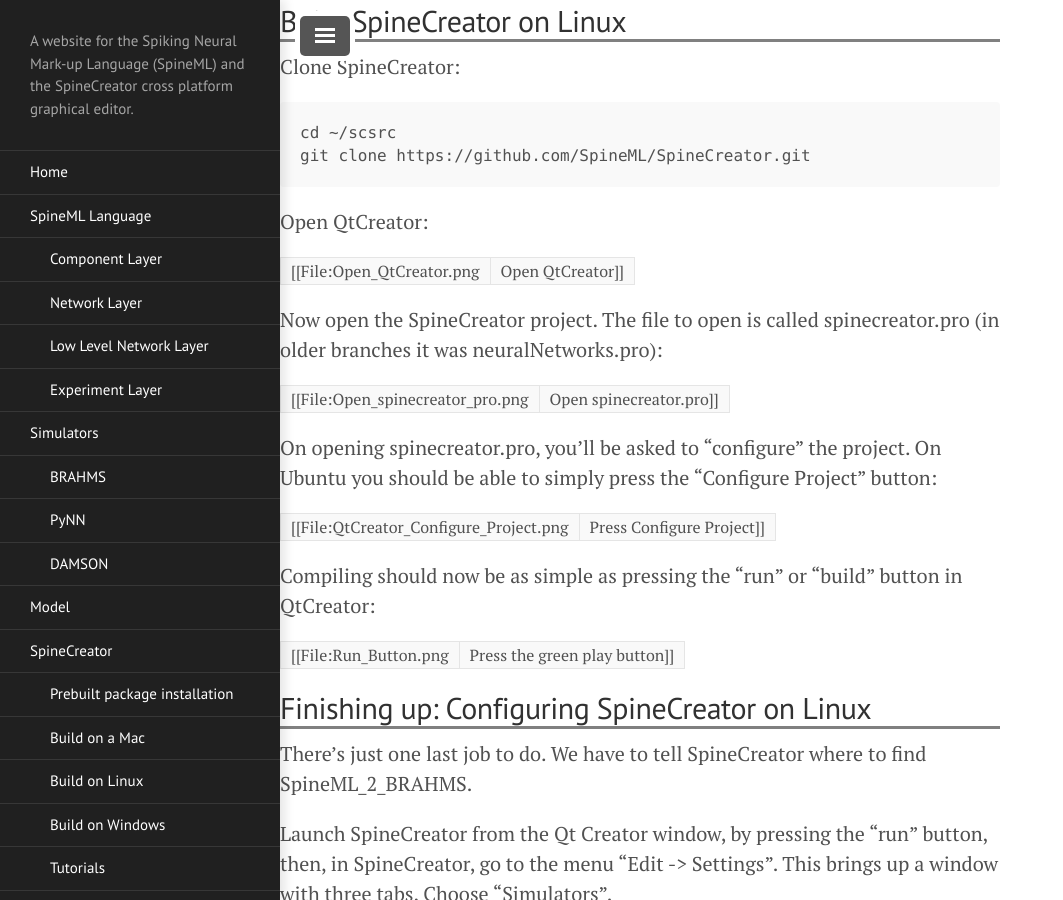
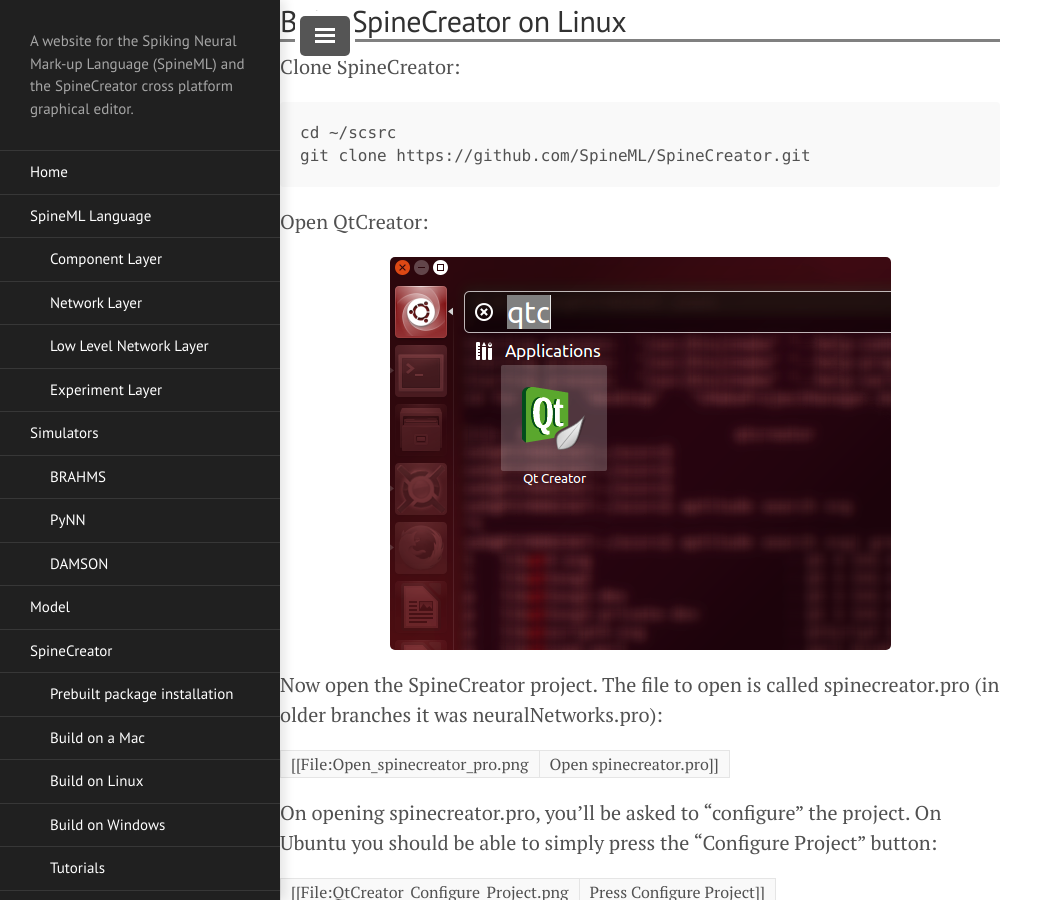
Before and after one commit to SpineML/spineml.github.io, a Jekyll site: the page built from spinecreator/sourcelin/index.md, in a window 1280 px wide and 900 px high, scrolled down 2924 px. Shown: the whole window, without its empty margins (0-1063 px from the left). Built offline with Jekyll 4.4.1, drawn with Linux system fonts in a browser that asks for light colours; nearby versions of some CDN libraries; library files that are not in the unit come from our copies.

Commit message:
First test image

```diff
--- a/spinecreator/sourcelin/index.md
+++ b/spinecreator/sourcelin/index.md
@@ -118,7 +118,7 @@
 
 Open QtCreator:
 
-[[File:Open_QtCreator.png|Open QtCreator]]
+![Open_Qt](/public/images/Open_QtCreator.png "Open QtCreator"){: .center-image }
 
 Now open the SpineCreator project. The file to open is called
 spinecreator.pro (in older branches it was neuralNetworks.pro):
```
